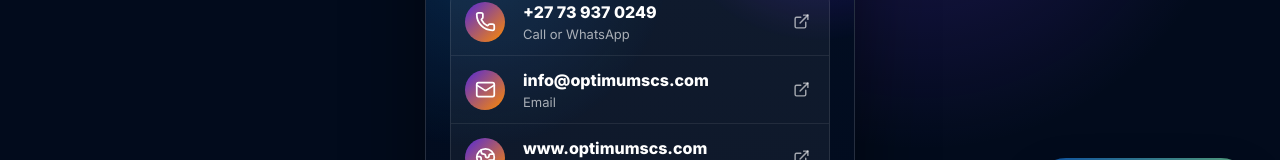
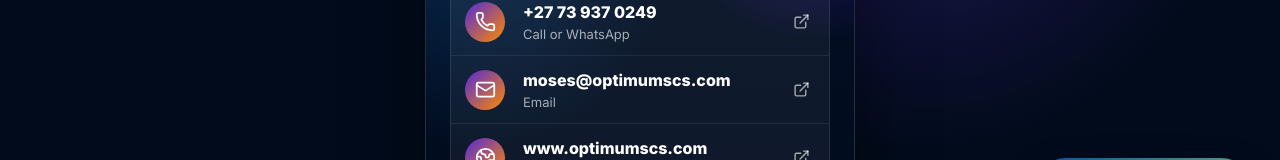
Before and after one commit to kuhamba-tech/optimumscs, a React (Vite) app: page /digital-card in a window 1280 px wide. Shown: the part 552-712 px from the top of the page. Built offline with nearby package versions, Linux system fonts and the light colour scheme.

Commit message:
Update Moses card email

```diff
--- a/api/vcard.cjs
+++ b/api/vcard.cjs
@@ -37,7 +37,7 @@
   const title = 'Principal Consultant'
   const phone = '+27739370249'
   const displayPhone = '+27 73 937 0249'
-  const email = 'info@optimumscs.com'
+  const email = 'moses@optimumscs.com'
   const website = 'https://www.optimumscs.com'
   const digitalCard = 'https://www.optimumscs.com/digital-card'
   const address = 'South Africa'
--- a/src/pages/DigitalBusinessCardPage.jsx
+++ b/src/pages/DigitalBusinessCardPage.jsx
@@ -23,8 +23,8 @@
   phoneDisplay: '+27 73 937 0249',
   phoneHref: 'tel:+27739370249',
   whatsapp: 'https://wa.me/27739370249?text=Hello%20Moses%2C%20I%20would%20like%20to%20discuss%20a%20supply%20chain%20consulting%20opportunity.',
-  email: 'info@optimumscs.com',
-  emailHref: 'mailto:info@optimumscs.com?subject=Supply%20Chain%20Consultation%20Request',
+  email: 'moses@optimumscs.com',
+  emailHref: 'mailto:moses@optimumscs.com?subject=Supply%20Chain%20Consultation%20Request',
   website: 'https://www.optimumscs.com',
   location: 'South Africa',
   locationHref: 'https://www.google.com/maps/search/?api=1&query=South%20Africa',
```
Also changed, not shown: 1 other file (tests, documents, lock files or other folders).
